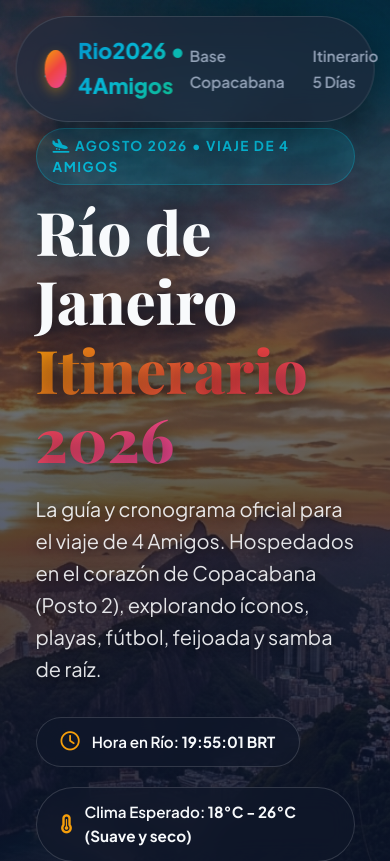
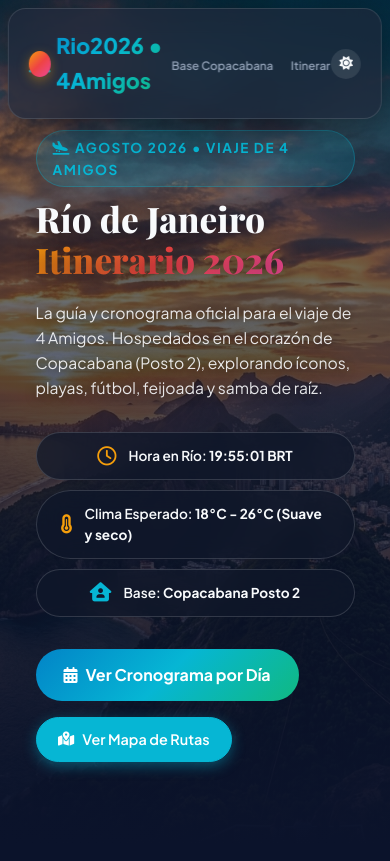
Before and after one commit to fibarra2378/WebRioJaneiro, a plain HTML site: page index.html in a window 390 px wide. Shown: the top 861 px of the page. Drawn offline with nearby package versions, Linux system fonts and the light colour scheme; a web font is replaced by a local one.

Commit message:
fix: corregir desbordamientos responsivos de navbar y carrusel para Samsung S22 y Chrome Mobile

```diff
--- a/css/styles.css
+++ b/css/styles.css
@@ -922,3 +922,154 @@ img {
   margin-bottom: 2rem;
   color: var(--text-muted);
 }
+
+/* ==========================================================
+   Adaptaciones Responsivas Exclusivas para Mobile (Samsung S22 / Chrome)
+   ========================================================== */
+@media (max-width: 768px) {
+  /* Navbar Flotante ultra-compacta para móvil */
+  .navbar {
+    width: 95%;
+    max-width: 95%;
+    top: 0.5rem;
+    padding: 0.5rem 0.75rem;
+    border-radius: 18px;
+  }
+
+  .logo {
+    gap: 0.35rem;
+  }
+
+  .logo-icon {
+    width: 26px;
+    height: 26px;
+  }
+
+  .logo-text {
+    font-size: 0.95rem;
+    line-height: 1.1;
+  }
+
+  .nav-links {
+    gap: 0.3rem;
+    overflow-x: auto;
+    white-space: nowrap;
+    scrollbar-width: none;
+    -webkit-overflow-scrolling: touch;
+    max-width: 55%;
+    padding: 0.2rem 0;
+  }
+
+  .nav-links::-webkit-scrollbar {
+    display: none;
+  }
+
+  .nav-link {
+    font-size: 0.75rem;
+    padding: 0.3rem 0.5rem;
+    border-radius: 12px;
+  }
+
+  .theme-toggle-btn {
+    width: 30px;
+    height: 30px;
+    font-size: 0.85rem;
+  }
+
+  /* Ajustes del Hero */
+  .hero {
+    padding-top: 6rem;
+    padding-bottom: 3rem;
+  }
+
+  .hero-title {
+    font-size: 2.2rem;
+    line-height: 1.15;
+  }
+
+  .hero-desc {
+    font-size: 0.98rem;
+  }
+
+  .hero-widgets {
+    flex-direction: column;
+    align-items: stretch;
+    gap: 0.6rem;
+  }
+
+  .widget-pill {
+    width: 100%;
+    justify-content: center;
+    font-size: 0.85rem;
+  }
+
+  /* Ajuste de Secciones e Grillas */
+  .section {
+    padding: 3rem 0;
+  }
+
+  .glass-card {
+    padding: 1.25rem !important;
+    max-width: 100% !important;
+    overflow: hidden;
+  }
+
+  .grid-2,
+  .grid-3,
+  .grid-4 {
+    grid-template-columns: 1fr;
+    gap: 1.25rem;
+  }
+
+  /* Carrusel Responsivo en Móvil */
+  .carousel-wrapper {
+    width: 100% !important;
+    max-width: 100% !important;
+    height: 190px !important;
+    margin: 0 auto;
+  }
+
+  /* Ajustes de Mapa y Timeline */
+  #map-container {
+    height: 360px;
+  }
+
+  .footer-links {
+    flex-direction: column;
+    gap: 0.75rem;
+  }
+}
+
+@media (max-width: 480px) {
+  /* Samsung S22 & Pantallas Angostas (< 480px) */
+  body, p, a, h1, h2, h3, h4, h5, h6, span {
+    overflow-wrap: anywhere;
+    word-break: normal;
+  }
+
+  .navbar {
+    width: 96%;
+    padding: 0.45rem 0.65rem;
+  }
+
+  .logo-text {
+    font-size: 0.9rem;
+  }
+
+  .nav-links {
+    max-width: 50%;
+  }
+
+  .nav-link {
+    font-size: 0.72rem;
+    padding: 0.25rem 0.4rem;
+  }
+
+  .section-title {
+    font-size: 1.8rem;
+  }
+
+  .carousel-wrapper {
+    height: 175px !important;
+  }
+}
```
Also changed, not shown: tests/defects_report.md (+1 -1 lines), tests/qa_report.md (+1 -1 lines).
